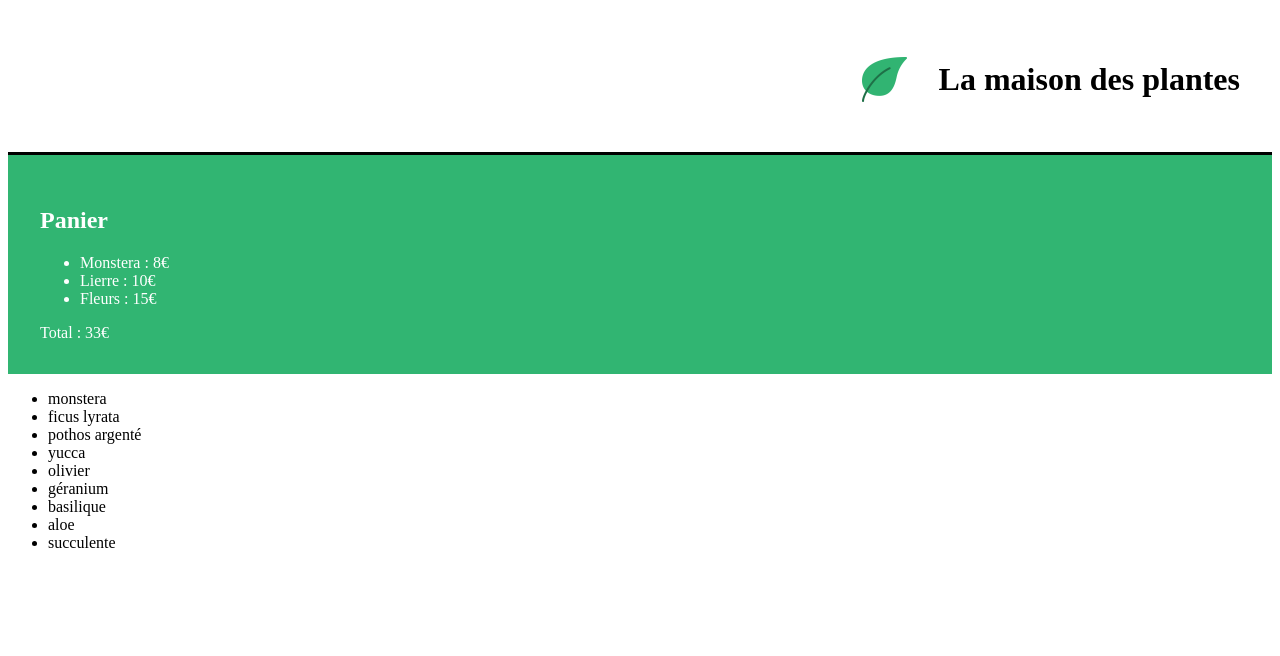
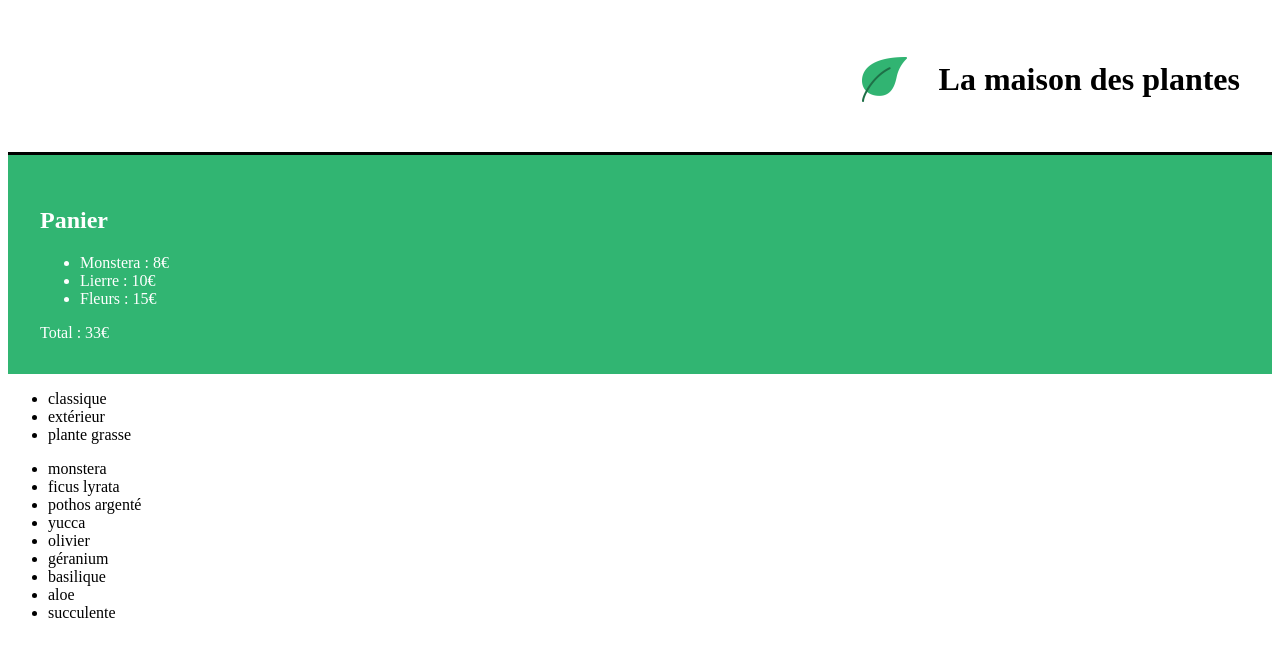
Before and after one commit to CharlesABJ/La-Maison-des-Plantes, a React (Create React App) app: page / in a window 1280 px wide. Shown: the top 656 px of the page. Built offline with nearby package versions, Linux system fonts and the light colour scheme.

Commit message:
les categories et les plantes s'affichent dynamamiquement sous forme de listes

```diff
--- a/src/components/ShoppingList.js
+++ b/src/components/ShoppingList.js
@@ -1,12 +1,24 @@
 import React from "react";
 import { plantList } from "../datas/plantList";
 function ShoppingList() {
+  const plantCategories = plantList.reduce(
+    (acc, plant) =>
+      acc.includes(plant.category) ? acc : acc.concat(plant.category),
+    []
+  );
   return (
-    <ul>
-      {plantList.map((plant) => (
-        <li key={plant.id}>{plant.name}</li>
-      ))}
-    </ul>
+    <div>
+      <ul>
+        {plantCategories.map((cat, index) => (
+          <li key={`${cat}-${index}`}>{cat}</li>
+        ))}
+      </ul>
+      <ul>
+        {plantList.map((plant) => (
+          <li key={plant.id}>{plant.name}</li>
+        ))}
+      </ul>
+    </div>
   );
 }
 
```
